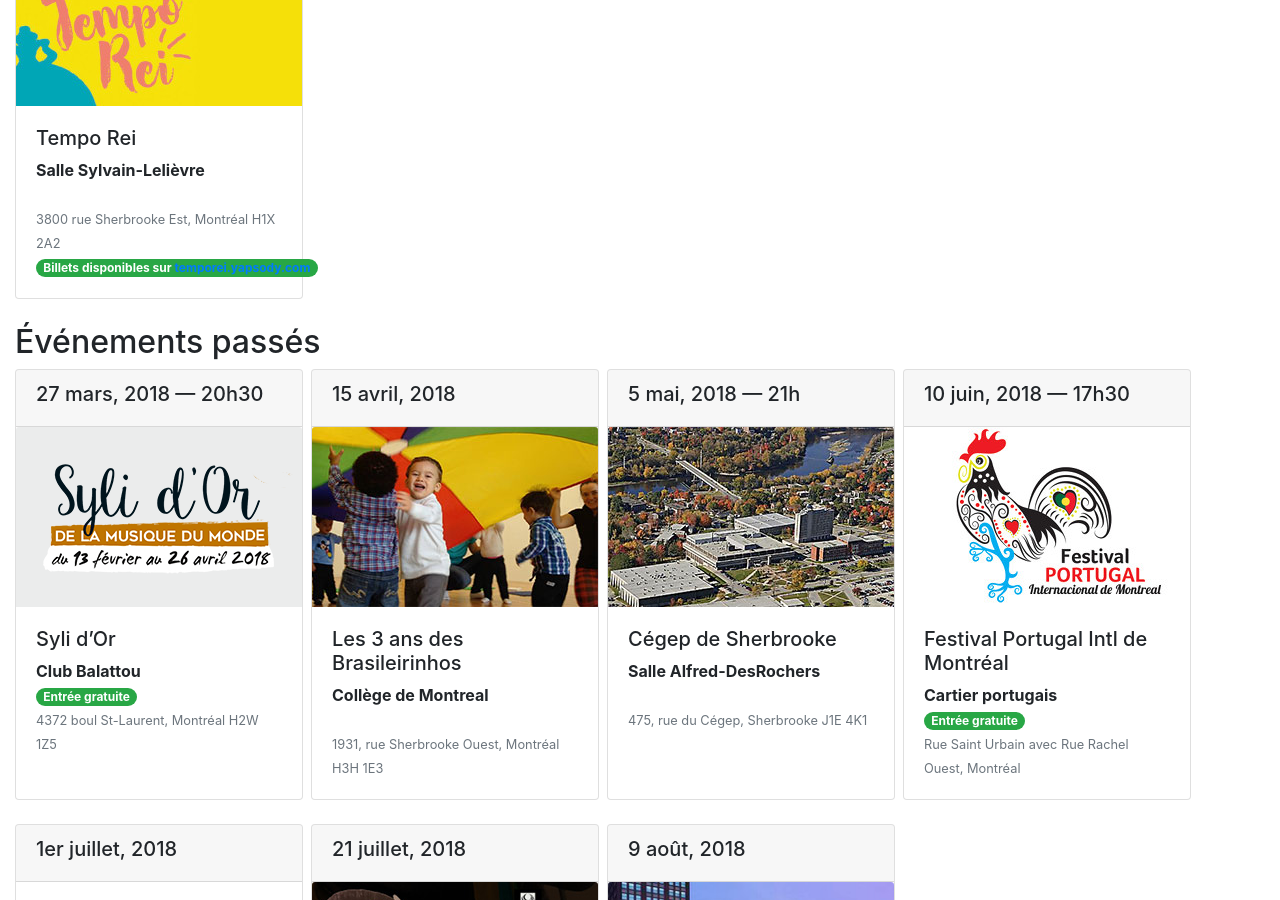
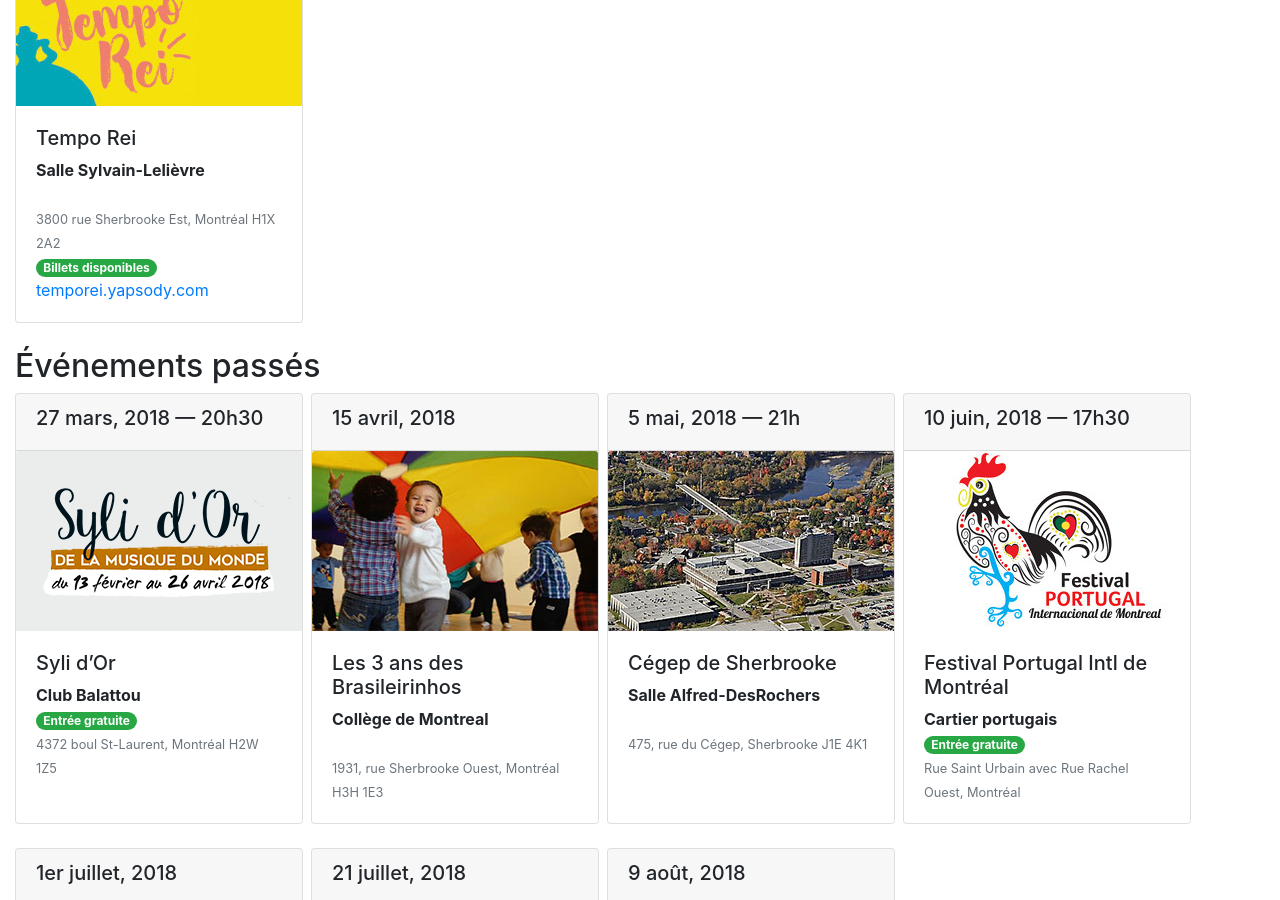
Before and after one commit to corocenicobrasileiro/corocenicobrasileiro.github.io, a Jekyll site: the page built from evenements.html, in a window 1280 px wide and 900 px high, scrolled down 308 px. Built offline with Jekyll 4.4.1, drawn with Linux system fonts in a browser that asks for light colours; nearby versions of some CDN libraries; some web fonts are replaced.

Commit message:
Update evenements.html

```diff
--- a/evenements.html
+++ b/evenements.html
@@ -11,7 +11,7 @@
             <img src="/img/evenements/2018_nov-temporei.jpg" class="card-img-top" />
             <div class="card-body">
                 <h5>Tempo Rei</h5>
-                <p class="card-text"><strong>Salle Sylvain-Lelièvre</strong> <br/><small class="text-muted"><br/>3800 rue Sherbrooke Est, Montréal H1X 2A2</small><br/><span class="badge badge-pill badge-success">Billets disponibles sur <a href="https://temporei.yapsody.com/" target="_blank">temporei.yapsody.com</a></span></p>
+                <p class="card-text"><strong>Salle Sylvain-Lelièvre</strong> <br/><small class="text-muted"><br/>3800 rue Sherbrooke Est, Montréal H1X 2A2</small><br/><span class="badge badge-pill badge-success">Billets disponibles</span> <a href="https://temporei.yapsody.com/" target="_blank">temporei.yapsody.com</a></p>
             </div>
         </div>
     </div>
```
